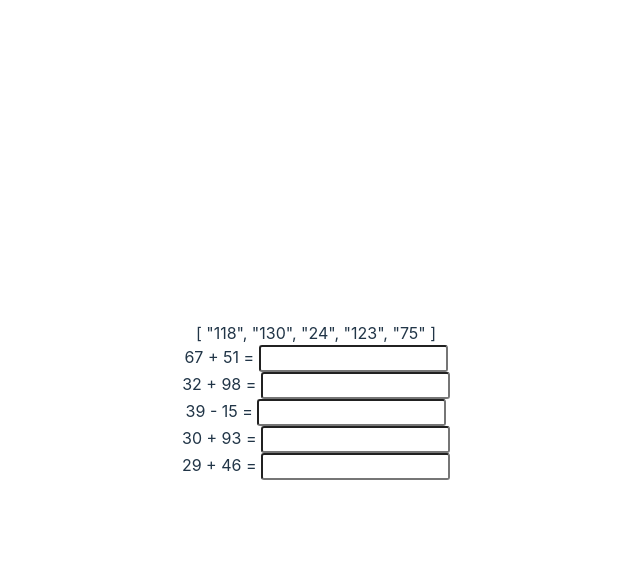
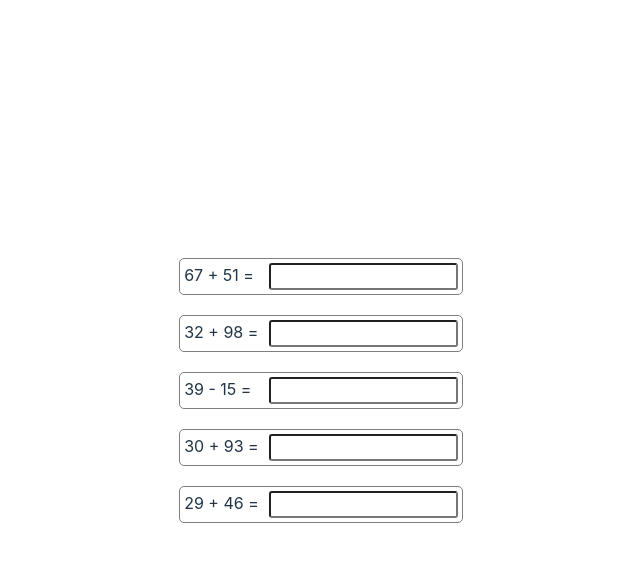
Before and after one commit to themm-s/vue-CalculateGenerator, a Vue app: page / in a window 1280 px wide. Both pictures are taken after a click on the button "Сгенерировать". Shown: the top 562 px of the page, without its empty margins (324-964 px from the left). Built offline with nearby package versions, Linux system fonts and the light colour scheme.

Commit message:
rework logic

```diff
--- a/src/App.vue
+++ b/src/App.vue
@@ -54,7 +54,7 @@ function Generate() {
 
     if (result < 0 && !negativeAnswer.value) { i--; continue; }
     if (result.includes('.') && result.split('.')[1] == '0') { result = result.split('.')[0]; }
-    answer.push(`${result}`);
+    answer.push(result);
 
     examples.push(`${numFirst} ${operator} ${numSecond}`);
     console.log(examples);
--- a/src/components/TableOfAnswers.vue
+++ b/src/components/TableOfAnswers.vue
@@ -1,10 +1,13 @@
 <template>
-  {{ test = answer }}
-  <div v-for="example, index in examples">
+  <div v-for="example, index in examples" class="answer-block">
     <label>{{ example }} =
     <input
-      type="number"
-      @input="checkResult(index)"
+      :class="{
+        'answer-input': true,
+        'correct': valid[index] || false
+      }"
+      type="text"
+      @input="checkResult(index, ($event.target as HTMLInputElement)?.value)"
       :key="index"
     />
   </label>
@@ -12,15 +15,46 @@
 </template>
 
 <script setup lang="ts">
+import { computed, ref } from 'vue';
 
-defineProps<{
+const props = defineProps<{
   examples: string[];
   answer: string[];
 }>()
 
-let test: string[] = []
-setTimeout(() => {
-  console.log(test)
-}, 5000);
+const valid = ref<boolean[]>([])
+const answer = computed(() => props.answer)
+
+function checkResult(i: number, value?: string) {
+  valid.value[i] = value == answer.value[i]
+  return value == answer.value[i]
+}
 
 </script>
+
+<style>
+label {
+  display:flex;
+}
+
+.answer-block {
+  width: 100%;
+  padding: 4px;
+  border: 1px solid gray;
+  border-radius: 5px;
+  margin-bottom: 20px;
+}
+
+.correct {
+  border-color: green;
+}
+
+/* .answer-input:not(.correct) {
+  border-color: red;
+} */
+
+.answer-input {
+  margin-left: auto;
+  outline: none;
+}
+</style>
```
Also changed, not shown: src/main.ts (+6 -4 lines), 1 other file (tests, documents, lock files or other folders).
